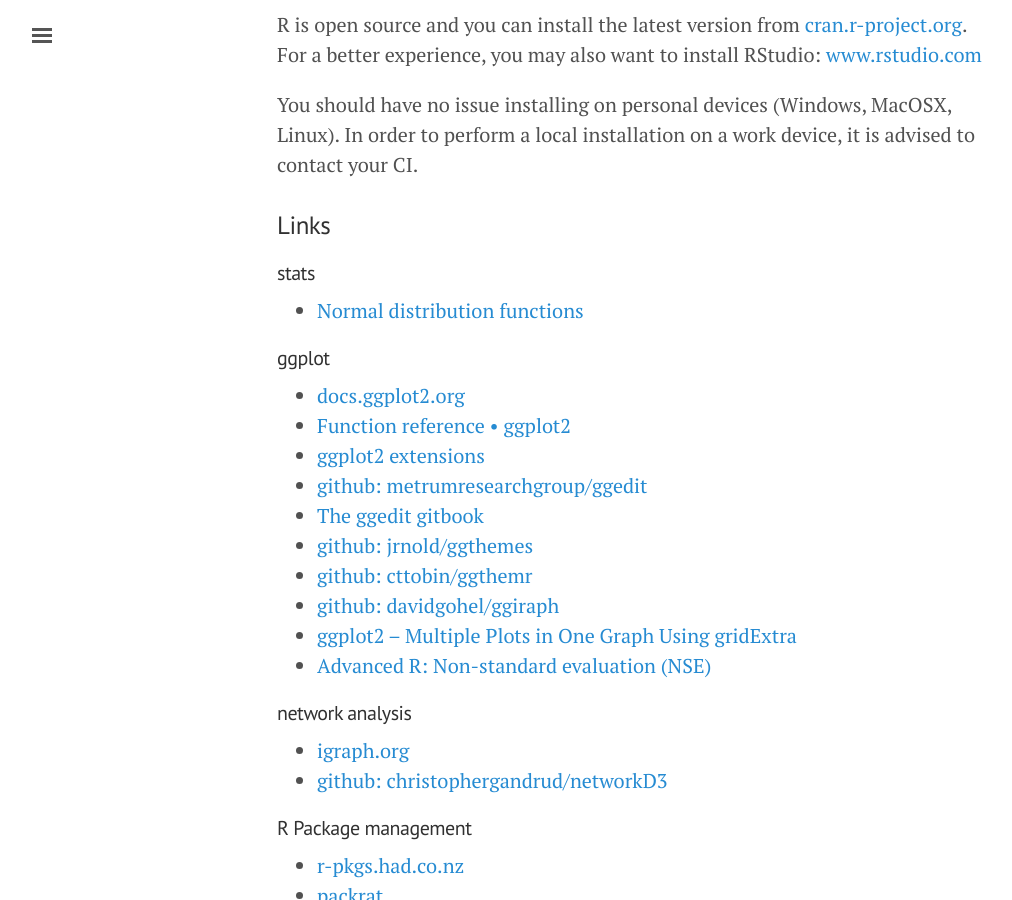
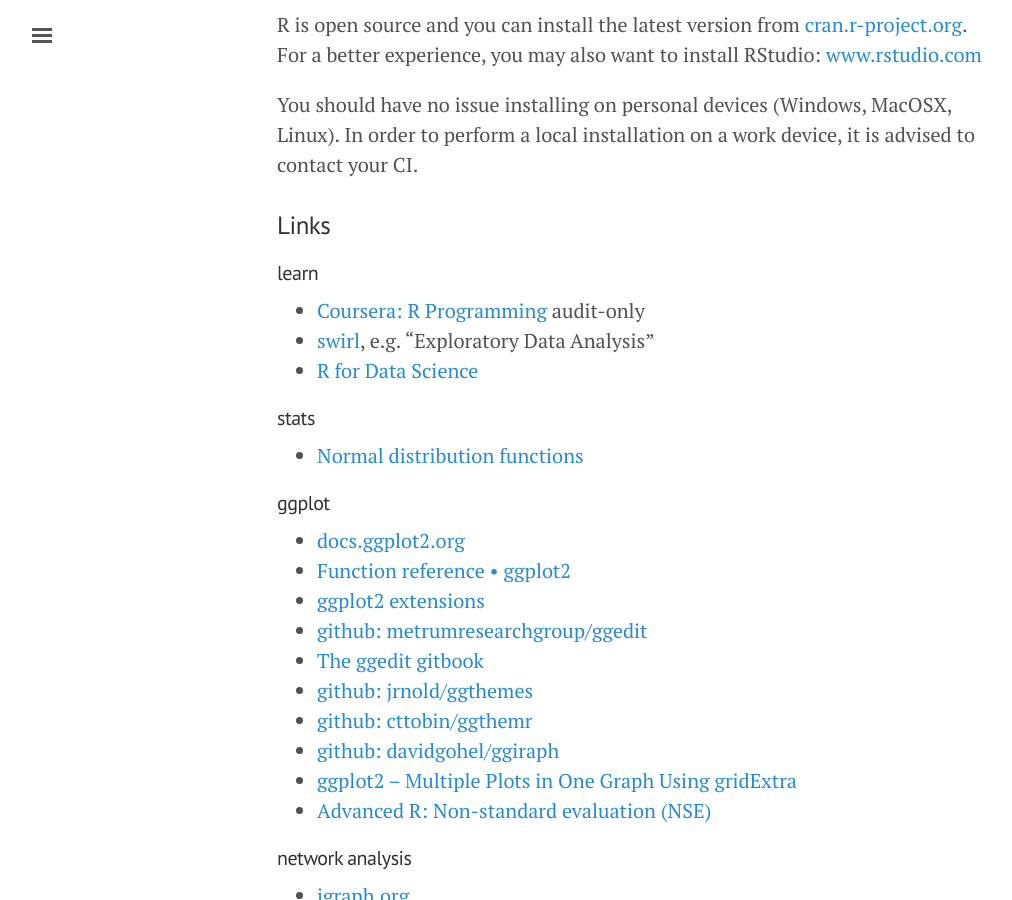
Before and after one commit to bowerth/boot-r, a Jekyll site: the page built from bootcamp/index.md, in a window 1280 px wide and 900 px high, scrolled down 2283 px. Shown: the whole window, without its empty margins (3-1015 px from the left). Built offline with Jekyll 4.4.1, drawn with Linux system fonts in a browser that asks for light colours; nearby versions of some CDN libraries.

Commit message:
add links

```diff
--- a/bootcamp/index.md
+++ b/bootcamp/index.md
@@ -104,6 +104,12 @@ In order to perform a local installation on a work device, it is advised to cont
 
 ### Links
 
+#### learn
+
+- [Coursera: R Programming](https://www.coursera.org/learn/r-programming) audit-only
+- [swirl](http://swirlstats.com), e.g. "Exploratory Data Analysis"
+- [R for Data Science](http://r4ds.had.co.nz)
+
 #### stats
 
 - [Normal distribution functions](https://www.r-bloggers.com/normal-distribution-functions/)
```
